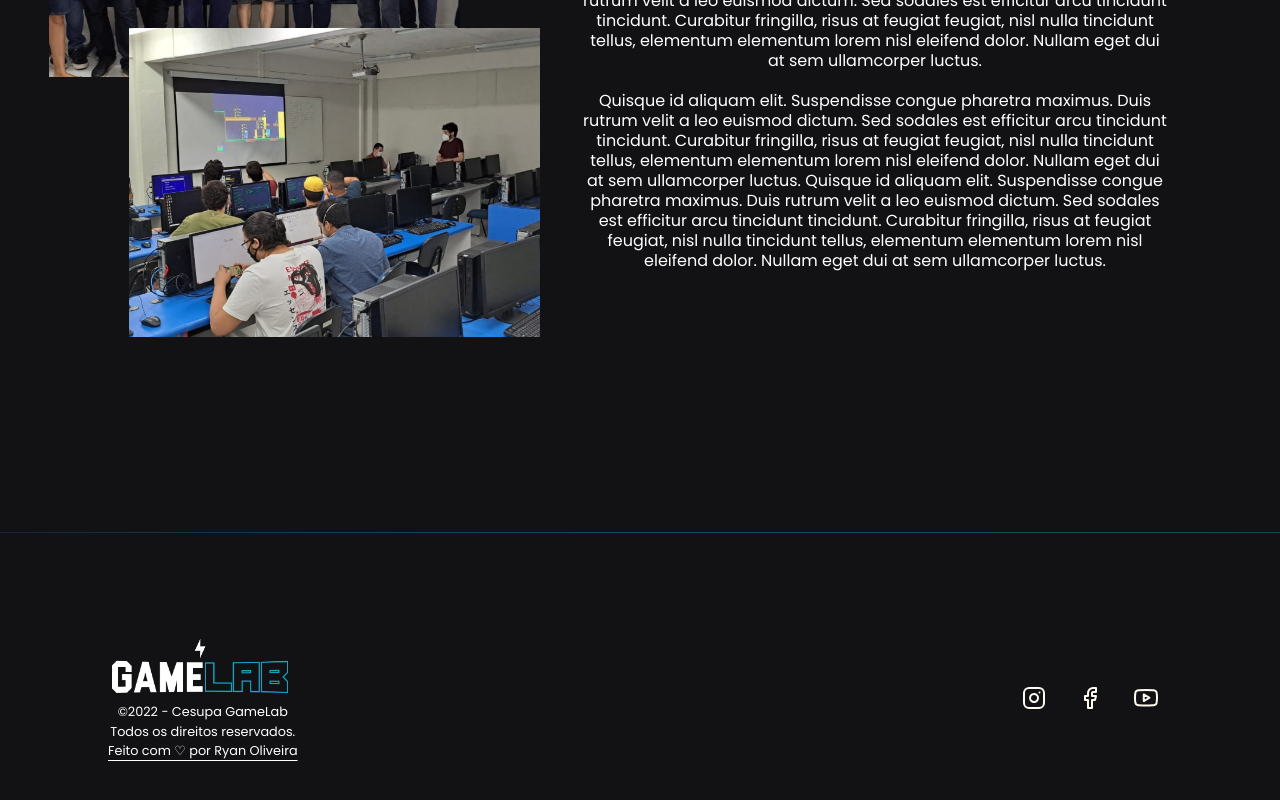
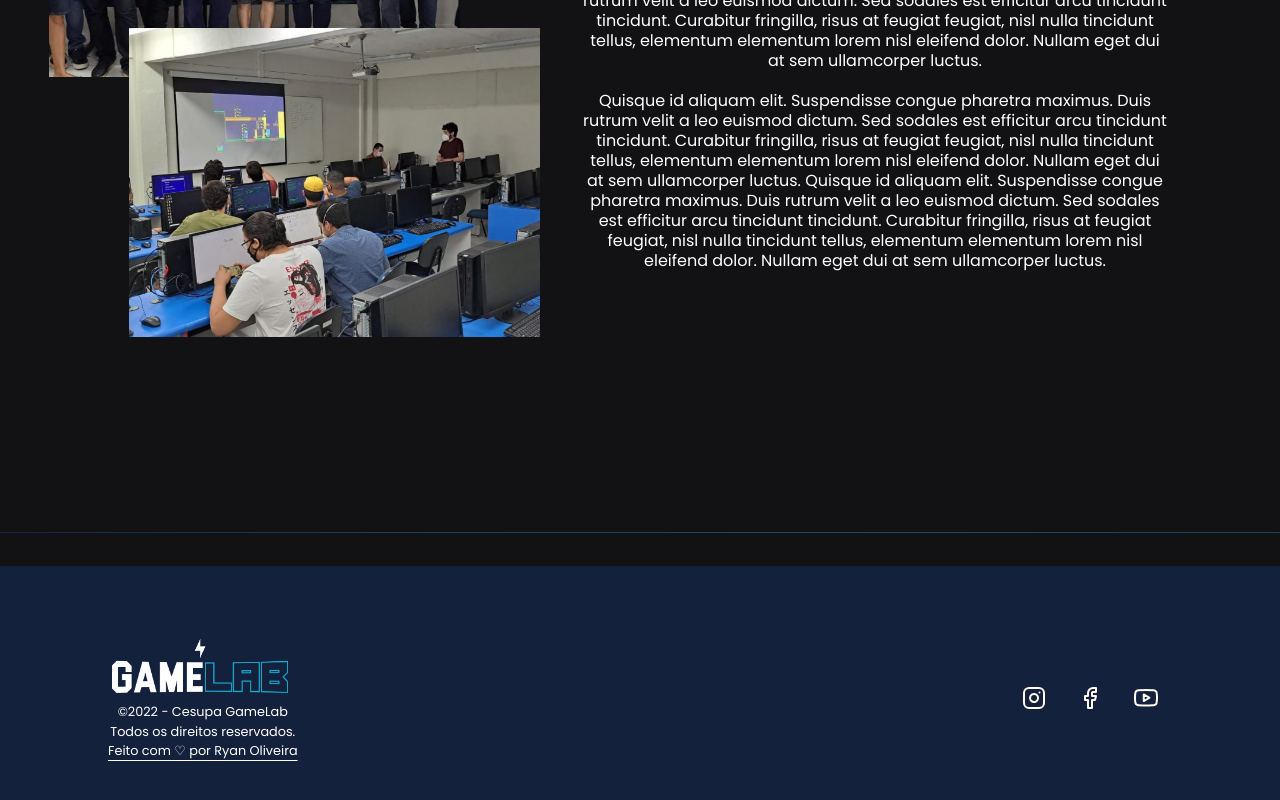
Before and after one commit to Little-Panela/Gamelab-Cesupa, a React (Vite) app: page / in a window 1280 px wide. Shown: the part 1124-1924 px from the top of the page. Built offline with nearby package versions, Linux system fonts and the light colour scheme.

Commit message:
footer color change

```diff
--- a/src/components/Footer/styles.ts
+++ b/src/components/Footer/styles.ts
@@ -11,7 +11,7 @@ export const FooterContainer = styled.footer`
   min-height: 268px;
   max-height: 100%;
 
-  background: var(--background);
+  background: var(--button);
 
   @media (max-width: 768px) {
     justify-content: space-around;
```
